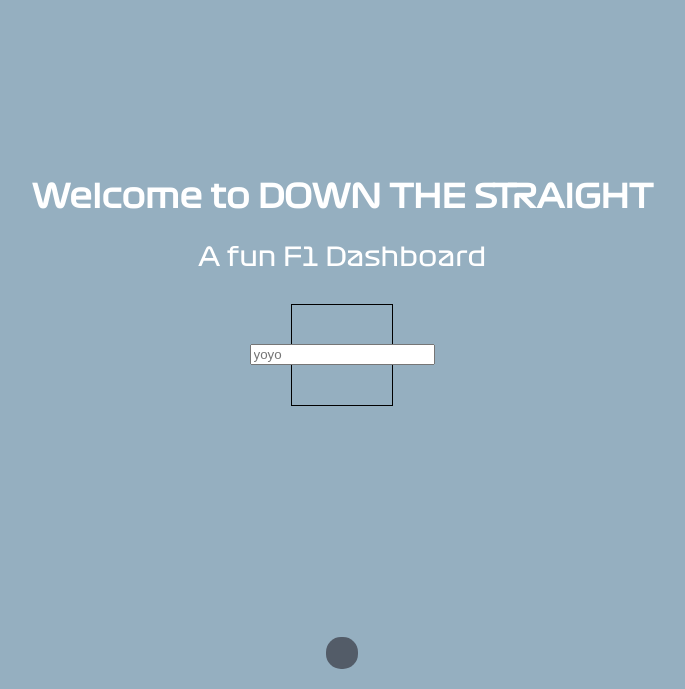
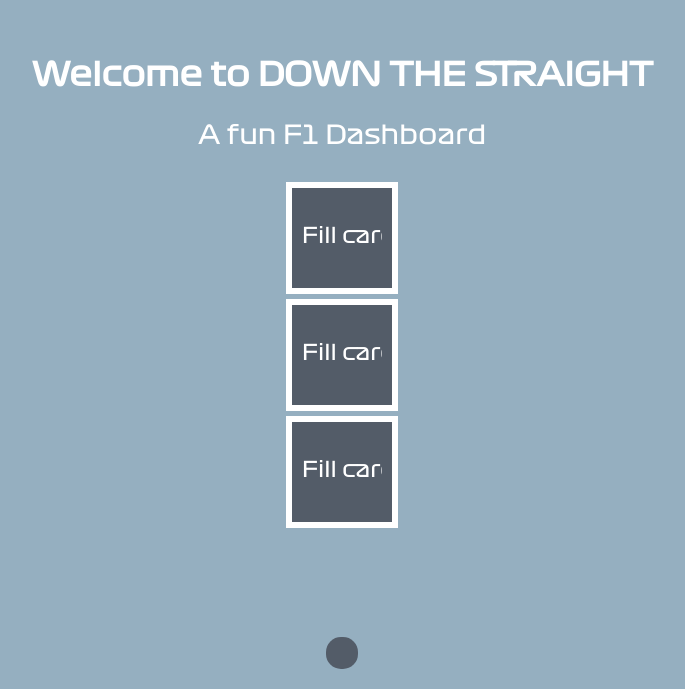
Before and after one commit to Oatre/anders-f1-project, a React (Create React App) app: page / in a window 1280 px wide. Shown: the part 111-800 px from the top of the page, without its empty margins (298-983 px from the left). Built offline with nearby package versions, Linux system fonts and the light colour scheme; no server answers.

Commit message:
Commiting new changes, made changes to the bingotile, they will be rendered through bingogrid. Still working on bingogrid.

```diff
--- a/src/App.js
+++ b/src/App.js
@@ -1,24 +1,24 @@
-import React from 'react';
-import './App.css';
-import Calendar from './Components/Calendar/Calendar.jsx';
-import f1Font from './Fonts/Formula1-Regular-1.ttf';
-import HeroBanner from './Components/HeroBanner/HeroBanner.jsx';
-import BingoTile from './Components/BingoTile/BingoTile.jsx';
-
+import React from "react";
+import "./App.css";
+import Calendar from "./Components/Calendar/Calendar.jsx";
+import f1Font from "./Fonts/Formula1-Regular-1.ttf";
+import HeroBanner from "./Components/HeroBanner/HeroBanner.jsx";
+import BingoTile from "./Components/BingoTile/BingoTile.jsx";
+import BingoGrid from "./Components/Bingoboard/BingoGrid.jsx";
 
 function App() {
   React.useEffect(() => {
-    const f1FontFace = new FontFace('Formula 1', `url(${f1Font})`);
-    f1FontFace.load().then(loadedFace => {
+    const f1FontFace = new FontFace("Formula 1", `url(${f1Font})`);
+    f1FontFace.load().then((loadedFace) => {
       document.fonts.add(loadedFace);
     });
-  } , []);
+  }, []);
   return (
     <div className="App">
       <header className="App-header">
         <Calendar />
         <HeroBanner />
-        <BingoTile />
+        <BingoGrid />
       </header>
     </div>
   );
--- a/src/Components/BingoTile/BingoTile.jsx
+++ b/src/Components/BingoTile/BingoTile.jsx
@@ -3,18 +3,44 @@ import "./bingotile.scss";
 
 const BingoTile = () => {
   const [inputValue, setInputValue] = useState("");
+  const [isInputFinal, setIsInputFinal] = useState(false);
 
   const handleInputChange = (event) => {
     setInputValue(event.target.value);
   };
+  // This event finalizes the input. If input field is selected, and unfocuses, regardless if anything is typed
+  // the input field is finalized, and you cant type anything
+  const handleInputBlur = () => {
+    if (inputValue === "") {
+      setIsInputFinal(false);
+    } else {
+      setIsInputFinal(true);
+    }
+  };
+
+  //This function makes sure that the user can also press Enter (Keycode 13) to finalize the input field
+  const handleEnterKey = (event) => {
+    if (inputValue === "") {
+      setIsInputFinal(false);
+    } else if (event.keyCode === 13) {
+      setIsInputFinal(true);
+    }
+  };
 
   return (
     <div className="BingoTile">
+      {isInputFinal ? (
+        <p>{inputValue}</p>
+      ) : (
         <input
           type="text"
           value={inputValue}
           onChange={handleInputChange}
-                placeholder="yoyo" />
+          onBlur={handleInputBlur}
+          onKeyDown={handleEnterKey}
+          placeholder="Fill card"
+        /> // Want to fix that fill and card are on seperate lines later, for now leave as is
+      )}
     </div>
   );
 };
--- a/src/Components/BingoTile/bingotile.scss
+++ b/src/Components/BingoTile/bingotile.scss
@@ -1,9 +1,29 @@
+@font-face {
+    font-family: "f1Font";
+    src: url("../../Fonts/Formula1-Regular-1.ttf") format("truetype");
+  }
+
 .BingoTile {
     display: flex;
     justify-content: center;
     align-items: center;
     width: 100px;
     height: 100px;
-    border: 1px solid black;
+    border: 6px solid white;
     margin: 5px;
+    background-color:#535c68;
+    input {
+        max-width: 80%;
+        background: transparent;
+        color: white;
+        border: none;
+        font-size: large;
+        text-align: center;
+        &::placeholder {
+            color: white;
+            font-size: larger;
+            font-family: 'F1Font', sans-serif;
+
+        }
+    }
 }
--- /dev/null
+++ b/src/Components/Bingoboard/BingoGrid.jsx
@@ -0,0 +1,14 @@
+import React from "react";
+import BingoTile from "../BingoTile/BingoTile.jsx";
+
+const BingoGrid = () => {
+  return (
+    <div className="bingo-grid">
+      <BingoTile />
+      <BingoTile />
+      <BingoTile />
+    </div>
+  );
+};
+
+export default BingoGrid;
```
Also changed, not shown: src/Components/Bingoboard/bingogrid.scss (added). Lines whose indentation alone changed are shown as unchanged.
